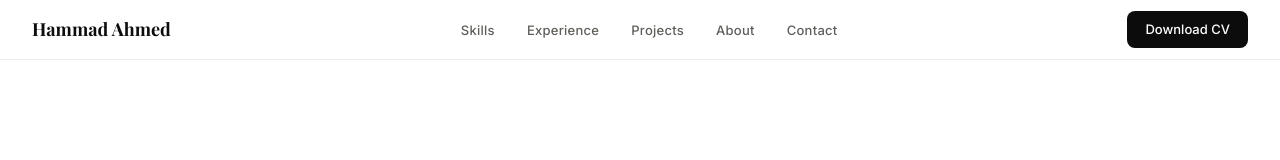
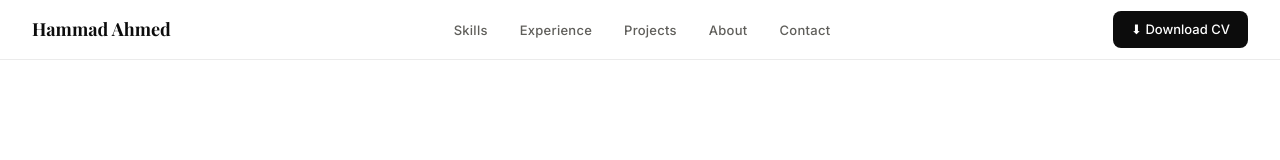
Before and after one commit to Hammad964/Hammad-Portfolio, a plain HTML site: page index.html in a window 1280 px wide. Shown: the top 160 px of the page. Drawn offline with nearby package versions, Linux system fonts and the light colour scheme.

Commit message:
Add icon in download cv button

```diff
--- a/index.html
+++ b/index.html
@@ -477,7 +477,7 @@
     <li><a href="#about">About</a></li>
     <li><a href="#contact">Contact</a></li>
   </ul>
-  <a href="https://hammad964.github.io/Hammad-Portfolio/files/Hammad-Ahmed-iOS-Developer.pdf" class="btn btn-primary" style="padding: 8px 18px; font-size: 13px;">Download CV</a>
+  <a href="https://hammad964.github.io/Hammad-Portfolio/files/Hammad-Ahmed-iOS-Developer.pdf" class="btn btn-primary" style="padding: 8px 18px; font-size: 13px;">⬇ Download CV</a>
 </nav>
 
 <!-- HERO -->
```
